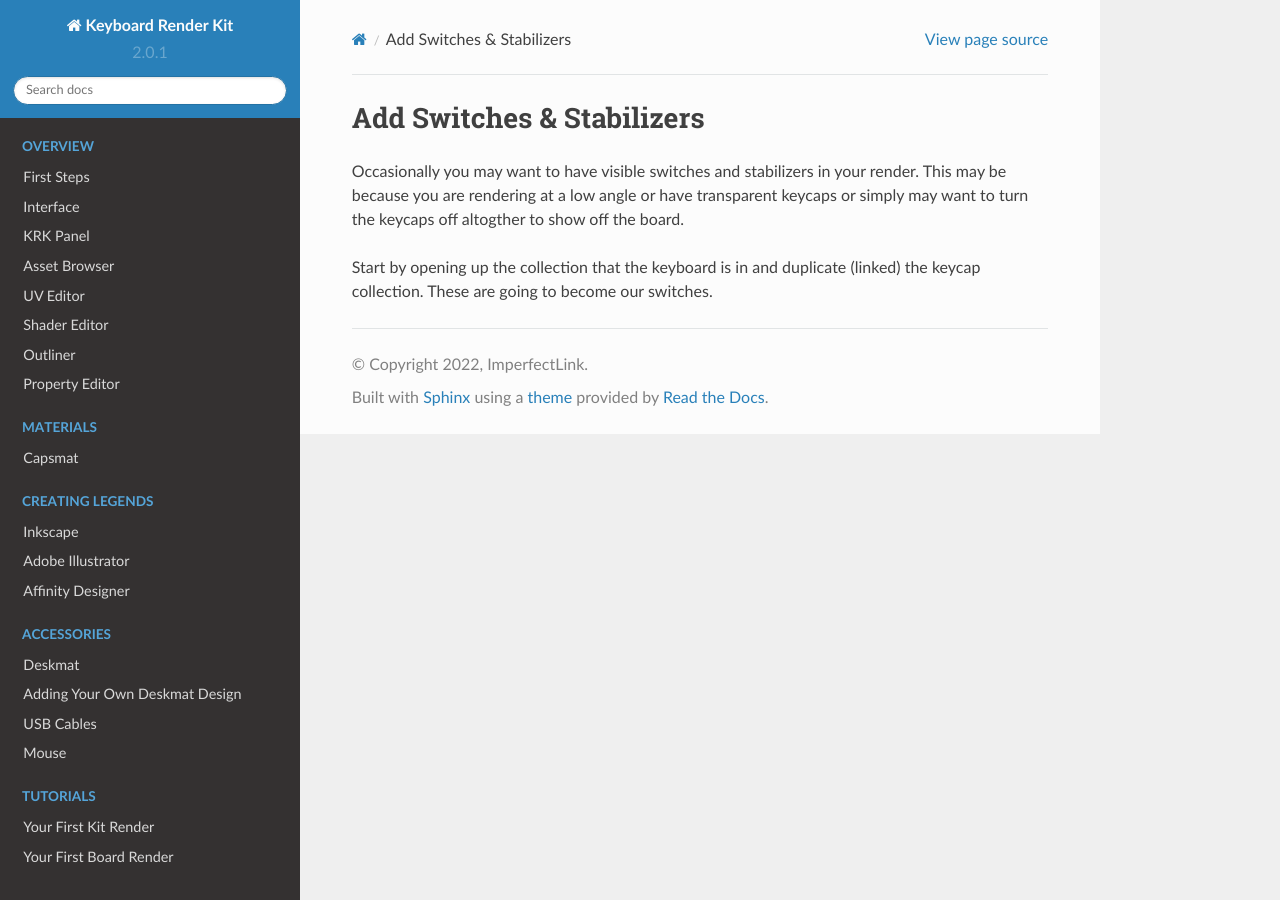
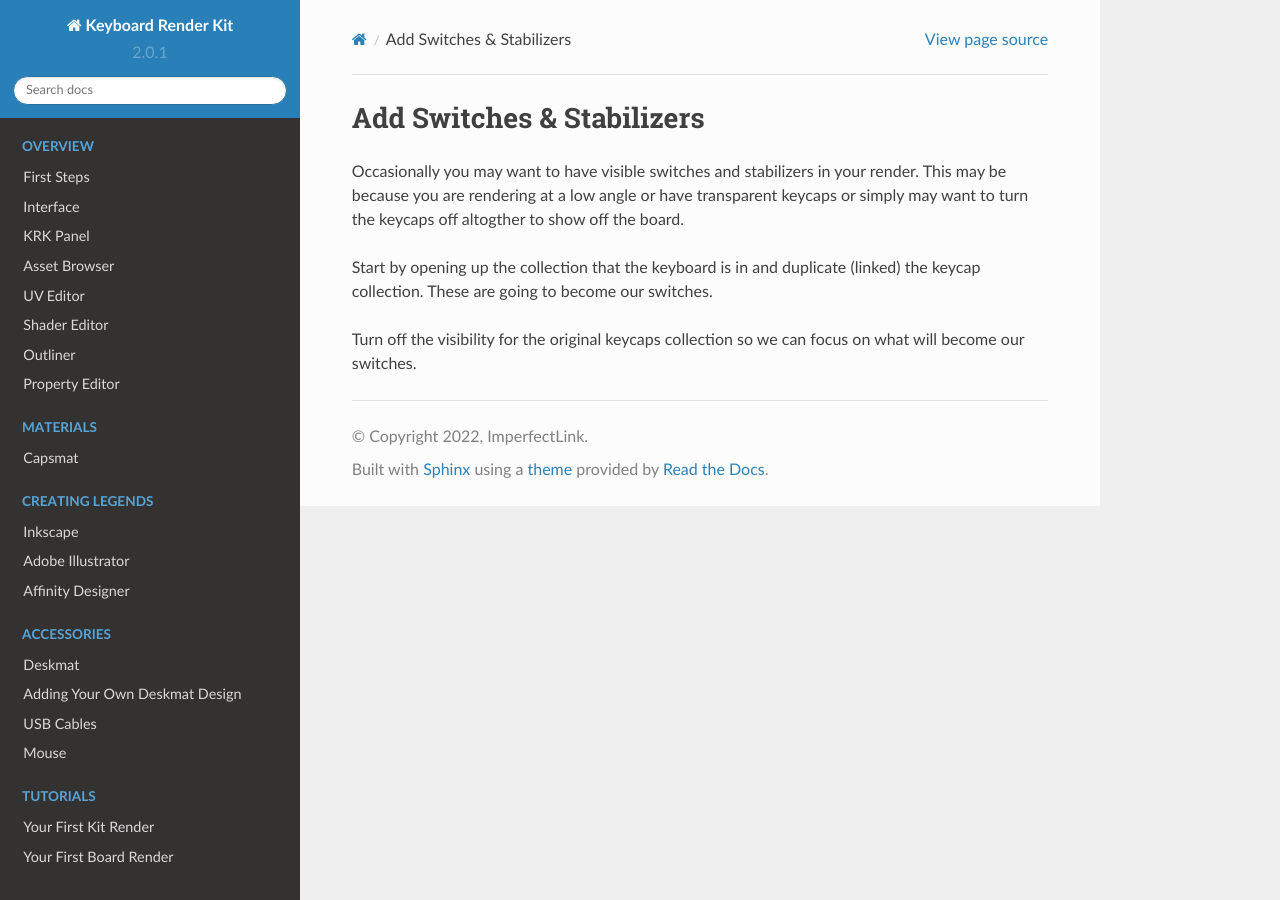
Before and after one commit to imperfectlink/KeyboardRenderKit, a Sphinx documentation site: the page built from docs/source/switchesstabs.rst, in a window 1280 px wide. Built offline with Sphinx 7.4.7 and the Read the Docs theme 2.0.0, drawn with Linux system fonts in a browser that asks for light colours.

Commit message:
Update switchesstabs.rst

```diff
--- a/docs/source/switchesstabs.rst
+++ b/docs/source/switchesstabs.rst
@@ -4,3 +4,5 @@ Add Switches & Stabilizers
 Occasionally you may want to have visible switches and stabilizers in your render. This may be because you are rendering at a low angle or have transparent keycaps or simply may want to turn the keycaps off altogther to show off the board.
 
 Start by opening up the collection that the keyboard is in and duplicate (linked) the keycap collection. These are going to become our switches.
+
+Turn off the visibility for the original keycaps collection so we can focus on what will become our switches.
```
